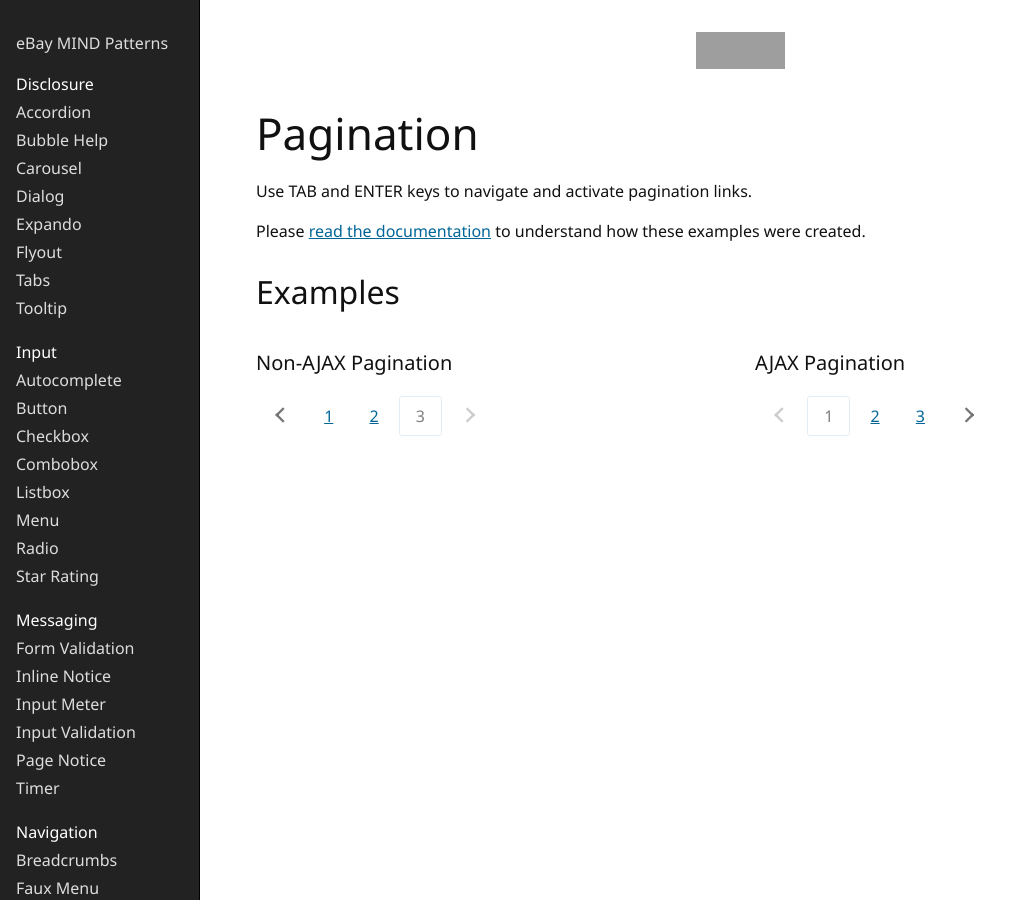
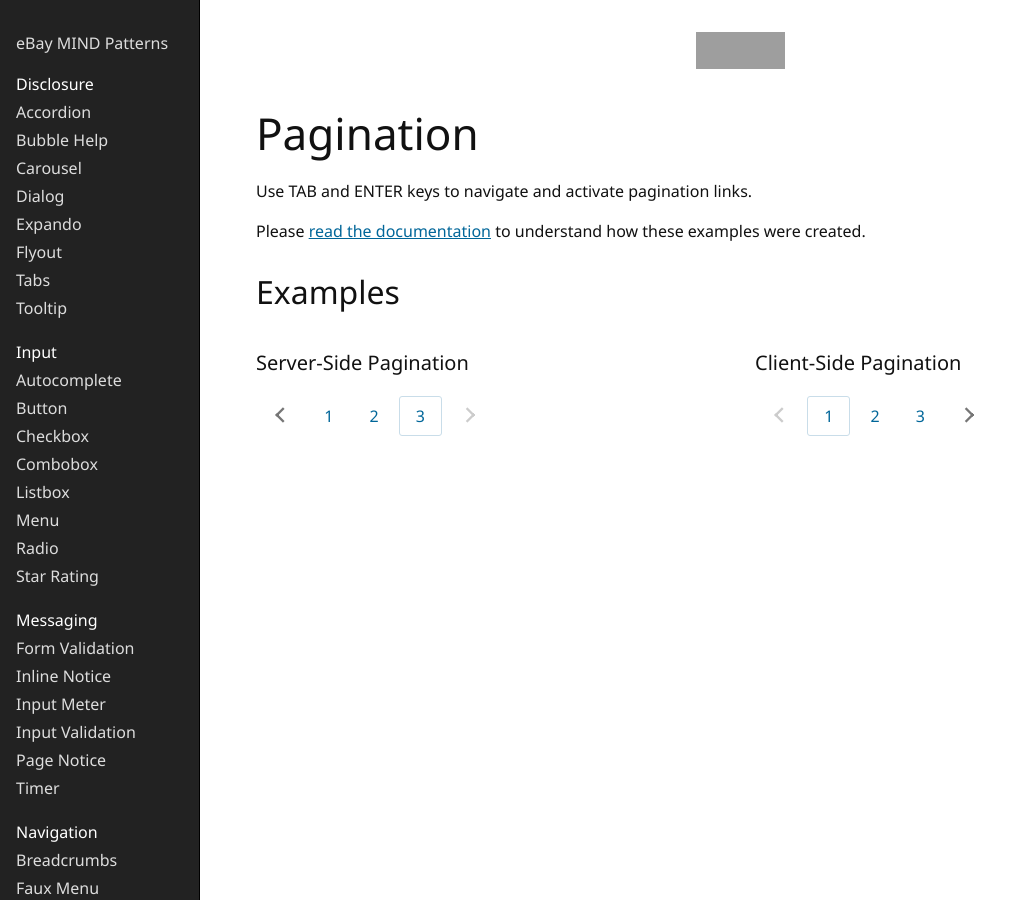
Before and after one commit to eBay/mindpatterns, a Jekyll site: the page built from _navigation/pagination/3.html, in a window 1280 px wide. Shown: the whole page, without its empty margins (0-1021 px from the left). Built offline with Jekyll 4.4.1, drawn with Linux system fonts in a browser that asks for light colours; grey boxes are pictures that could not be loaded.

Commit message:
Update pagination pattern
Restored ‘current’ item to the tab order.

```diff
--- a/_navigation/pagination/3.html
+++ b/_navigation/pagination/3.html
@@ -14,12 +14,11 @@ layout: page
 <h2>Examples</h2>
 <div class="row">
     <div class="col-xs-12 col-md-6">
-        <h3>Non-AJAX Pagination</h3>
-
+        <h3>Server-Side Pagination</h3>
         <nav class="pagination" aria-labelledby="pagination_heading" role="navigation">
             <h2 id="pagination_heading" class="clipped">Results pagination</h2>
             <a class="icon-chevron-left" href="2.html"><span class="clipped">Previous results</span></a>
-            <ol>
+            <ol class="pagination__list">
                 <li>
                     <a href="index.html">1</a>
                 </li>
@@ -27,21 +26,21 @@ layout: page
                     <a href="2.html">2</a>
                 </li>
                 <li>
-                    <span>3</span>
+                    <a aria-current="page" href="2.html">3<span class="clipped"> - current page</span></a>
                 </li>
             </ol>
-            <span class="icon-chevron-right-disabled"><span class="clipped">Next results</span></span>
+            <a aria-disabled="true" class="icon-chevron-right-disabled" href="3.html"><span class="clipped">Next results</span></a>
         </nav>
     </div>
 
     <div class="col-xs-12 col-md-6">
-        <h3>AJAX Pagination</h3>
+        <h3>Client-Side Pagination</h3>
         <nav class="pagination pagination--ajax" aria-labelledby="pagination_heading" role="navigation">
             <h2 id="pagination_heading" class="clipped">Results pagination</h2>
-            <a class="icon-chevron-left-disabled" aria-disabled="true" href="index.html" tabindex="-1"><span class="clipped">Previous results</span></a>
-            <ol>
+            <a class="icon-chevron-left-disabled" aria-disabled="true" href="index.html"><span class="clipped">Previous results</span></a>
+            <ol class="pagination__list">
                 <li>
-                    <a href="index.html" aria-disabled="true" tabindex="-1">1</a>
+                    <a aria-current="page" href="index.html">1</a>
                 </li>
                 <li>
                     <a href="2.html">2</a>
--- a/_navigation/pagination/pagination.css
+++ b/_navigation/pagination/pagination.css
@@ -1,30 +1,28 @@
-.pagination ol {
-    display: inline;
+.pagination__list {
+    display: inline-block;
     list-style-type: none;
     margin: 0;
     padding: 0;
 }
-.pagination > a:focus {
-    text-decoration: none;
-}
-.pagination span,
+
 .pagination a {
     display: inline-block;
     padding: 8px 16px;
+    text-decoration: none;
 }
+
+.pagination a:focus,
+.pagination a:hover {
+    text-decoration: underline;
+}
+
 .pagination li {
     display: inline;
 }
-.pagination a[aria-disabled="true"] {
-    cursor: default;
-}
-.pagination li span,
-.pagination li a[aria-disabled="true"] {
+
+.pagination a[aria-current="page"] {
     border: 1px solid #c9dde9;
     border-radius: 3px;
-    color: #000;
-    opacity: 0.5;
-    text-decoration: none;
 }
 
 .pagination a span.clipped {
```
Also changed, not shown: _navigation/pagination/2.html (+7 -7 lines), _navigation/pagination/index.html (+8 -8 lines).
